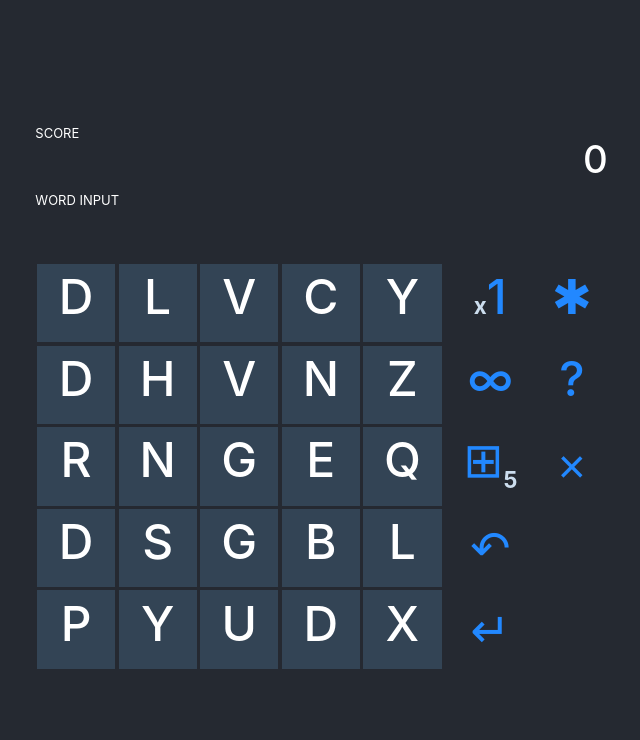
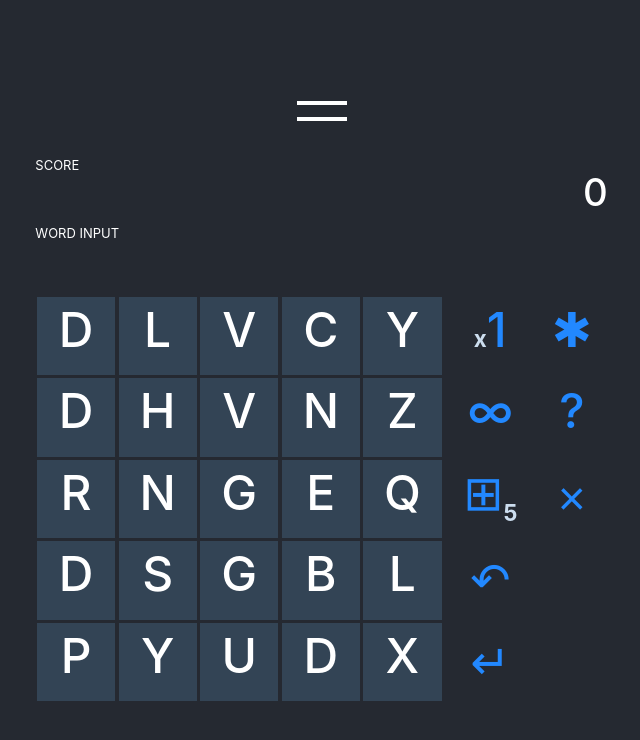
Before and after one commit to tunjioye/tapword, a React (Create React App) app: page / in a window 1280 px wide. Shown: the top 740 px of the page, without its empty margins (316-956 px from the left). Built offline with nearby package versions, Linux system fonts and the light colour scheme; no server answers.

Commit message:
Added Topbar Component

```diff
--- a/src/App.js
+++ b/src/App.js
@@ -1,5 +1,6 @@
 import React from 'react';
 import './App.css';
+import Topbar from './components/Topbar';
 import Grid from './components/Grid';
 import Settings from './components/Settings';
 import Help from './components/Help';
@@ -8,6 +9,9 @@ function App() {
   return (
     <div className="App">
       <header className="App-header">
+        <div style={{ display: 'block' }}>
+          <Topbar />
+        </div>
         <Grid cellToggle={true} shuffle={true} shuffleAll={true} endless={true} />
       </header>
       <Settings />
--- a/src/index.css
+++ b/src/index.css
@@ -10,11 +10,6 @@ body {
 code {
   font-family: source-code-pro, Menlo, Monaco, Consolas, "Courier New",
     monospace;
-}
-
-/* Override App-header */
-.App-header {
-  flex-direction: row !important;
 }
 
 /* Cell */
```
